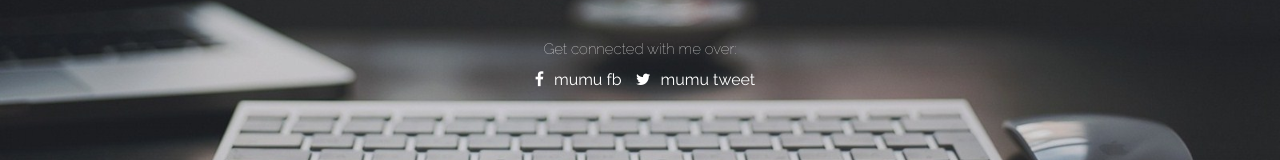
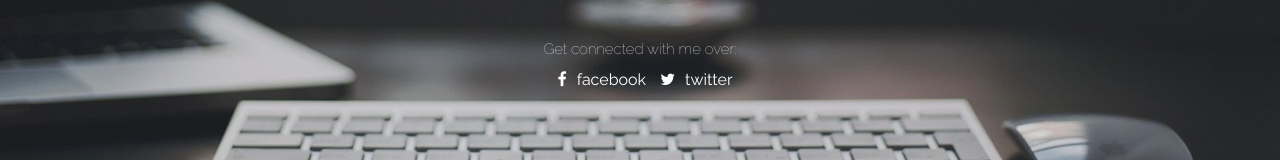
Before and after one commit to mumujox/mumujox.github.io, a plain HTML site: page index.html in a window 1280 px wide. Shown: the part 408-568 px from the top of the page. Drawn offline with Linux system fonts and the light colour scheme.

Commit message:
Update index.html

```diff
--- a/index.html
+++ b/index.html
@@ -14,8 +14,8 @@
 			<h2>the coolest front end developer ever</h2>
 			<div class="social-links">
 				<h2>Get connected with me over:</h2>
-				<a href="https://www.facebook.com/aldjazara"><i class="fa fa-facebook"></i>mumu fb</a>
-				<a href="https://www.twitter.com/vxfriday"><i class="fa fa-twitter"></i>mumu tweet</a>
+				<a href="https://www.facebook.com/aldjazara"><i class="fa fa-facebook"></i>facebook</a>
+				<a href="https://www.twitter.com/vxfriday"><i class="fa fa-twitter"></i>twitter</a>
 			</div>
 		</div>
 	</body>
```
